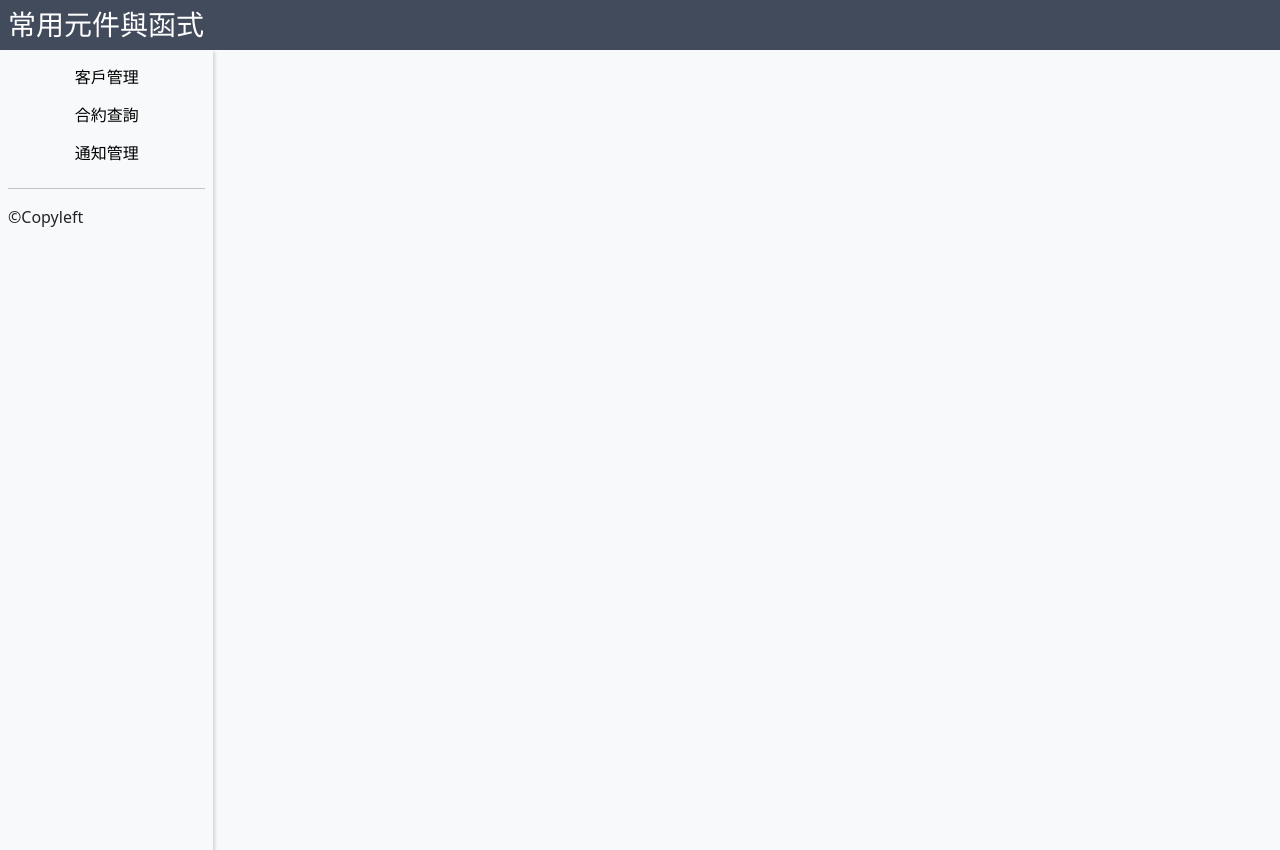
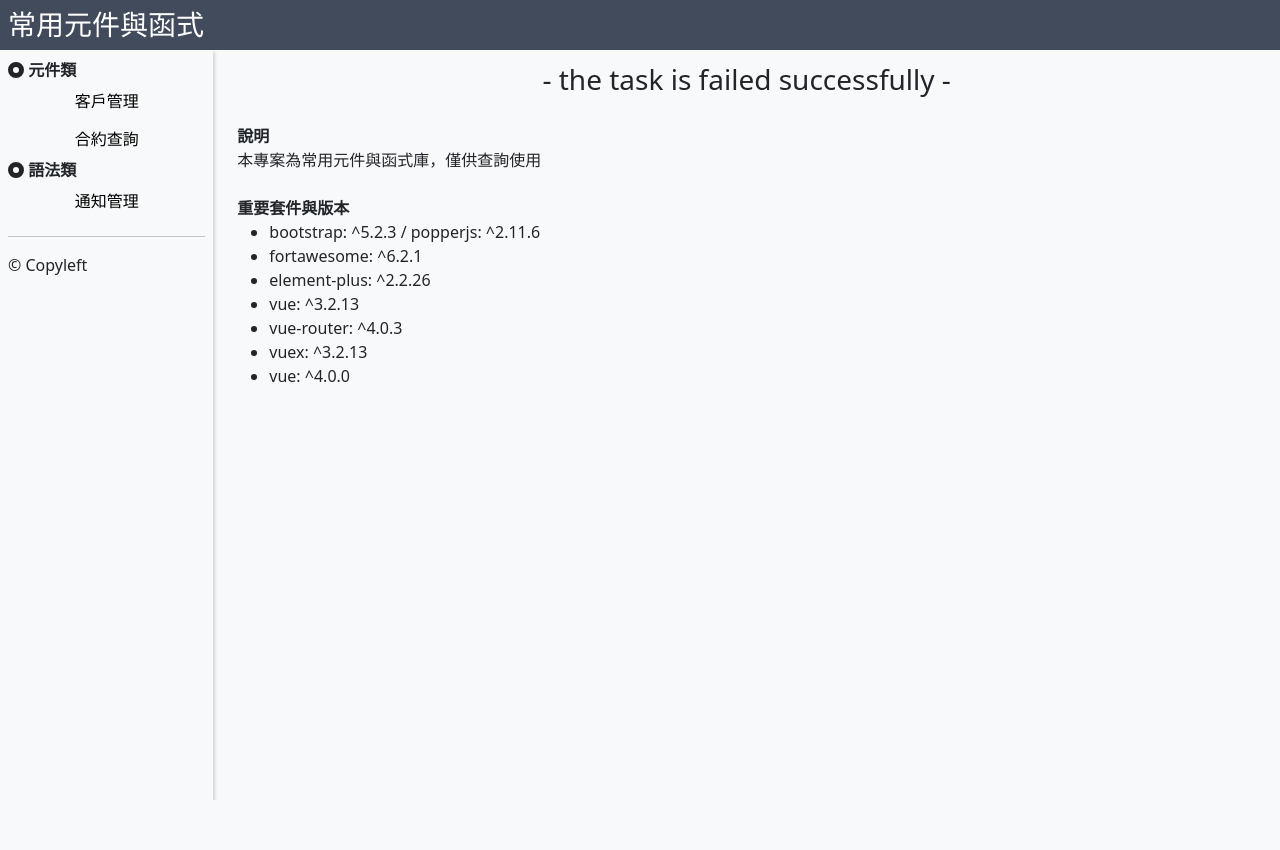
Before and after one commit to 3shin44/component-library, a Vue app: page / in a window 1280 px wide. After the commit the page ends 800 px from the top, so only its background shows below. Built offline with nearby package versions, Linux system fonts and the light colour scheme.

Commit message:
update enviroment

```diff
--- a/src/App.vue
+++ b/src/App.vue
@@ -7,22 +7,92 @@
   </div>
 
   <div class="d-flex">
-    <nav class="d-flex flex-column col-2 p-2 min-vh-100 info-shadow">
-      <router-link to="customer-management-preview" class="btn btn-light" :class="{ 'active' : $route.name == 'customer-management-preview' }" >客戶管理</router-link>
-      <router-link to="query-contract" class="btn btn-light" :class="{ 'active' : $route.name == 'query-contract' }" >合約查詢</router-link>
-      <router-link to="notification-management" class="btn btn-light" :class="{ 'active' : $route.name == 'notification-management' }" >通知管理</router-link>
+    <nav class="d-flex flex-column col-2 p-2 info-shadow nav-height">
+      <!-- render router list by "renderList" -->
+      <div v-for="(item, index) in renderList" :key="index">
+        <div v-if="item.type == 'title'">
+          <p class="fs-6 fw-bolder"><font-awesome-icon icon="fa-solid fa-circle-dot" /> {{item.pageName}}</p>
+        </div>
+        <div v-else>
+          <router-link :to="item.routerLink" class="btn btn-light w-100"
+            :class="{ 'active' : $route.name == item.routerLink }">
+            {{item.pageName}}
+          </router-link>
+        </div>
+      </div>
+
       <hr>
-      ©Copyleft
+      © Copyleft
     </nav>
     <div class="col-10 p-2">
+      <!-- default page content -->
+      <div v-if="$route.name==null" class="w-100 px-3">
+        <p class="text-center fs-3"> - the task is failed successfully -</p>
+        <br>
+        <p class="fw-bold">說明</p>
+        <p>本專案為常用元件與函式庫，僅供查詢使用</p>
+        <br>
+        <p class="fw-bold">重要套件與版本</p>
+        <ul>
+          <li>bootstrap: ^5.2.3 / popperjs: ^2.11.6</li>
+          <li>fortawesome: ^6.2.1</li>
+          <li>element-plus: ^2.2.26</li>
+          <li>vue: ^3.2.13</li>
+          <li>vue-router: ^4.0.3</li>
+          <li>vuex: ^3.2.13</li>
+          <li>vue: ^4.0.0</li>
+        </ul>
+      </div>
       <router-view />
     </div>
   </div>
 
+</template>
 
+<script>
+  import { reactive, toRefs } from 'vue'
 
+  export default {
+    name: 'App',
 
-</template>
+    setup() {
+      const data = reactive({
+        // 頁面清單
+        renderList: [
+          {
+            type: "title",
+            routerLink: "",
+            pageName: "元件類"
+          },
+          {
+            type: "link",
+            routerLink: "customer-management-preview",
+            pageName: "客戶管理"
+          },
+          {
+            type: "link",
+            routerLink: "query-contract",
+            pageName: "合約查詢"
+          },
+          {
+            type: "title",
+            routerLink: "",
+            pageName: "語法類"
+          },
+          {
+            type: "link",
+            routerLink: "notification-management",
+            pageName: "通知管理"
+          },
+        ]
+      })
+
+      return {
+        ...toRefs(data),
+      }
+    }
+  }
+</script>
 
 <style lang="scss" scoped>
 </style>
--- a/src/assets/css/_common.scss
+++ b/src/assets/css/_common.scss
@@ -31,6 +31,6 @@ p{
     margin: 0;
 }
 
-.test{
-    background-color: red;
+.nav-height{
+    min-height: calc( 100vh - 50px );
 }
```
Also changed, not shown: 8 other files (tests, documents, lock files or other folders).
